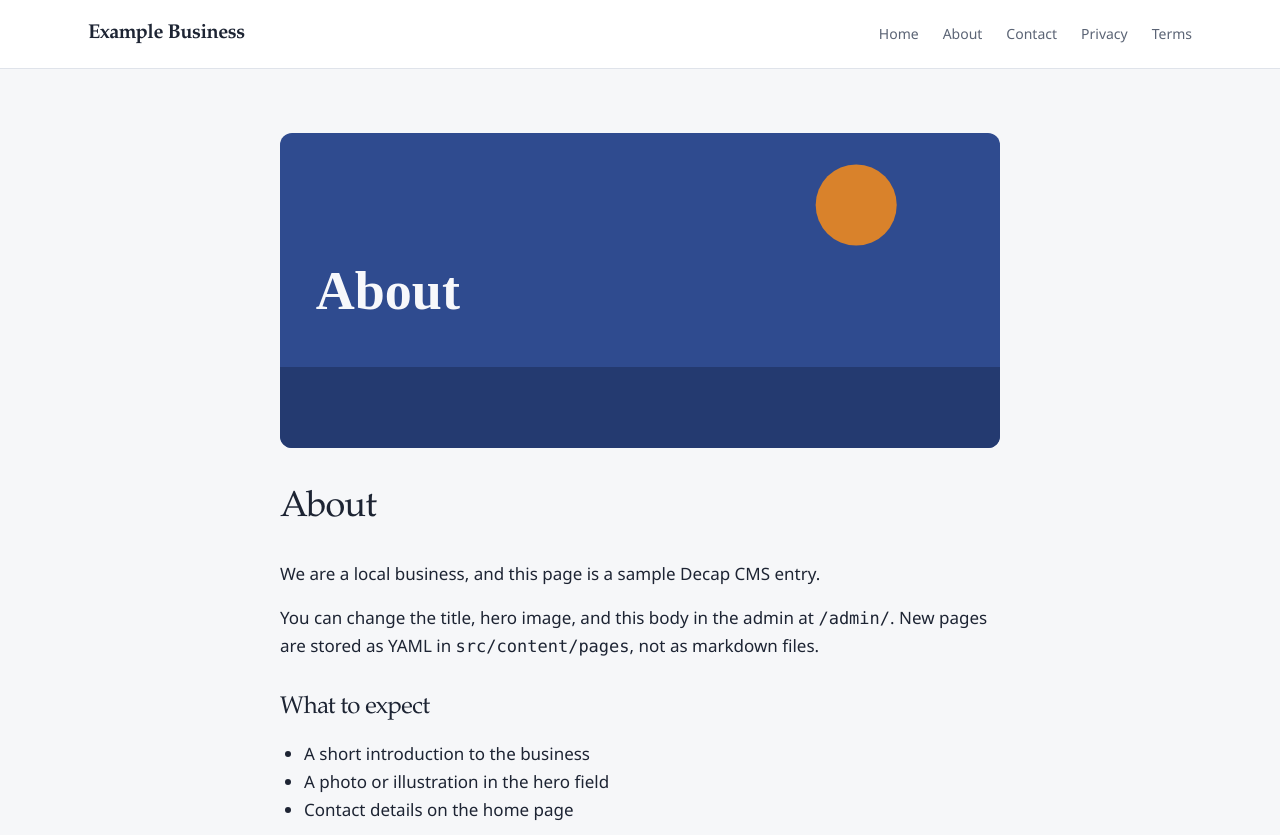
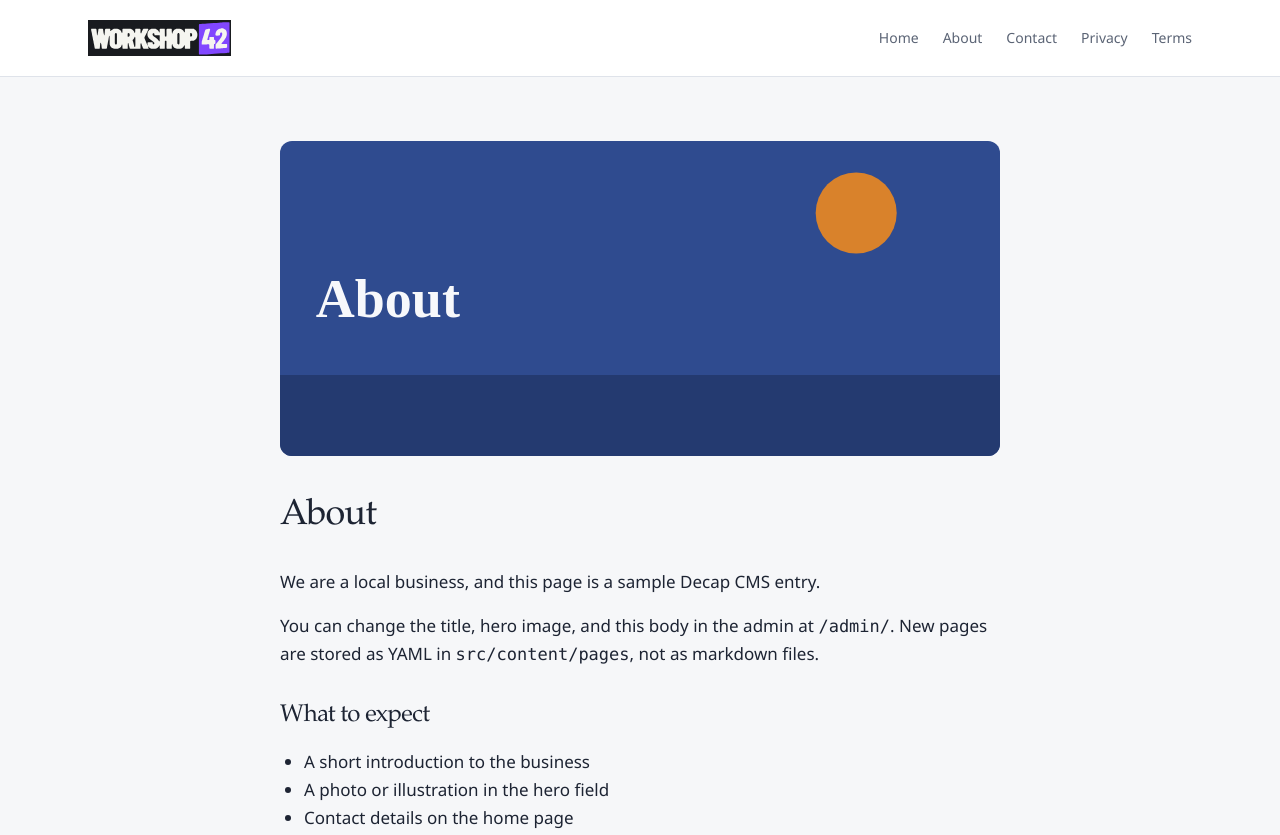
Before and after one commit to ws42-sites/template, an Astro site: page /about/ in a window 1280 px wide. Shown: the top 835 px of the page. Built offline with nearby package versions, Linux system fonts and the light colour scheme; Astro itself is replaced by a stand-in of ours; no server answers.

Commit message:
Add Workshop 42 logo to header and media library

```diff
--- a/src/layouts/Base.astro
+++ b/src/layouts/Base.astro
@@ -35,9 +35,15 @@ const cmsPages = (await getCollection("pages"))
     >
     <header class="border-line border-b bg-white">
       <div class="max-w-site mx-auto flex items-center justify-between gap-6 px-6 py-5">
-        <a class="font-display text-ink text-xl font-semibold tracking-tight" href="/"
-          >{siteConfig.name}</a
-        >
+        <a class="shrink-0" href="/">
+          <img
+            class="h-9 w-auto"
+            src="/images/ws42-logo-purple.svg"
+            alt={siteConfig.name}
+            width="1432"
+            height="360"
+          >
+        </a>
         <nav aria-label="Primary">
           <ul class="text-muted flex gap-6 text-sm font-medium">
             <li><a class="hover:text-ink" href="/">Home</a></li>
```
Also changed, not shown: public/images/uploads/ws42-logo-purple.svg (added), public/images/ws42-logo-purple.svg (added).
